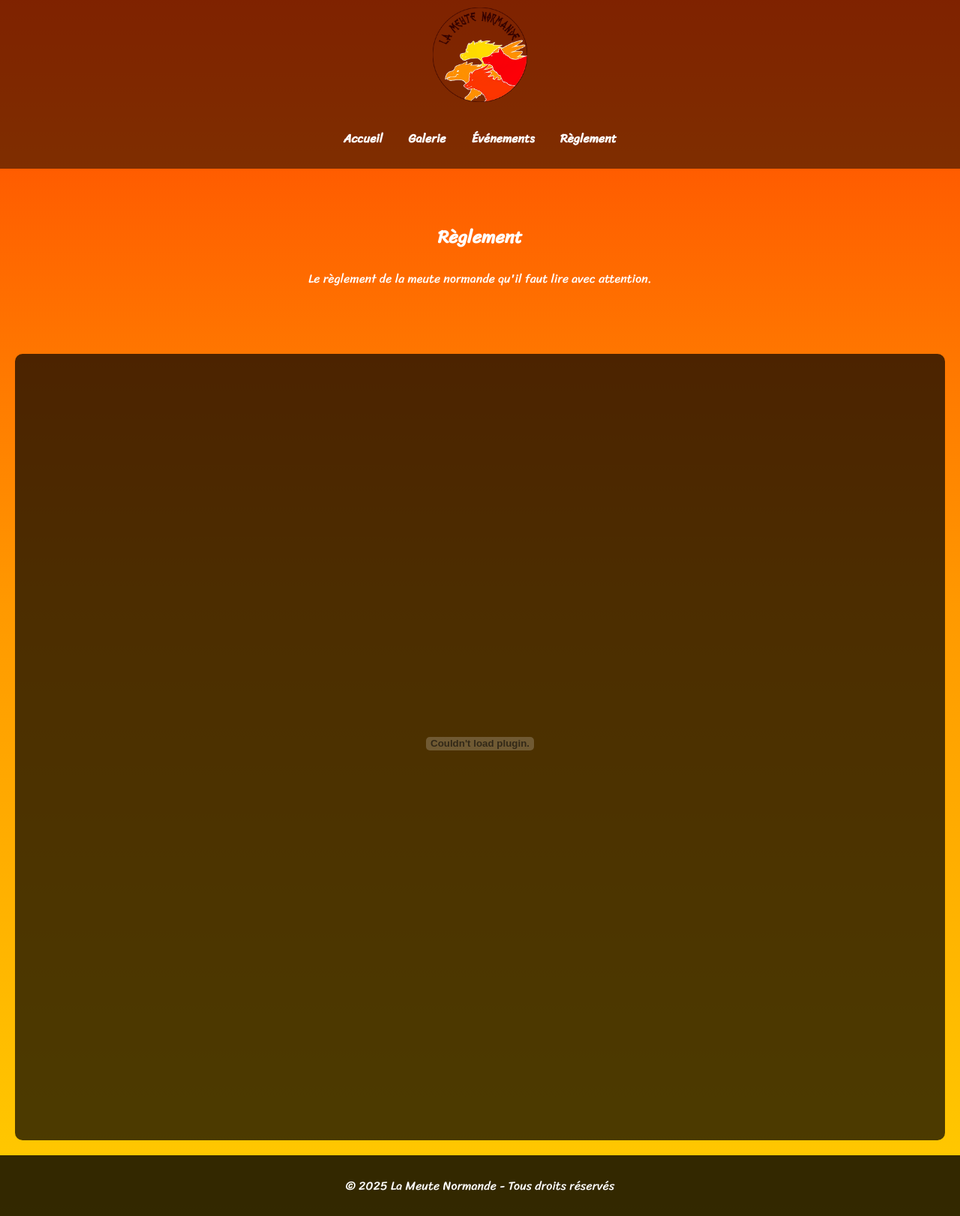
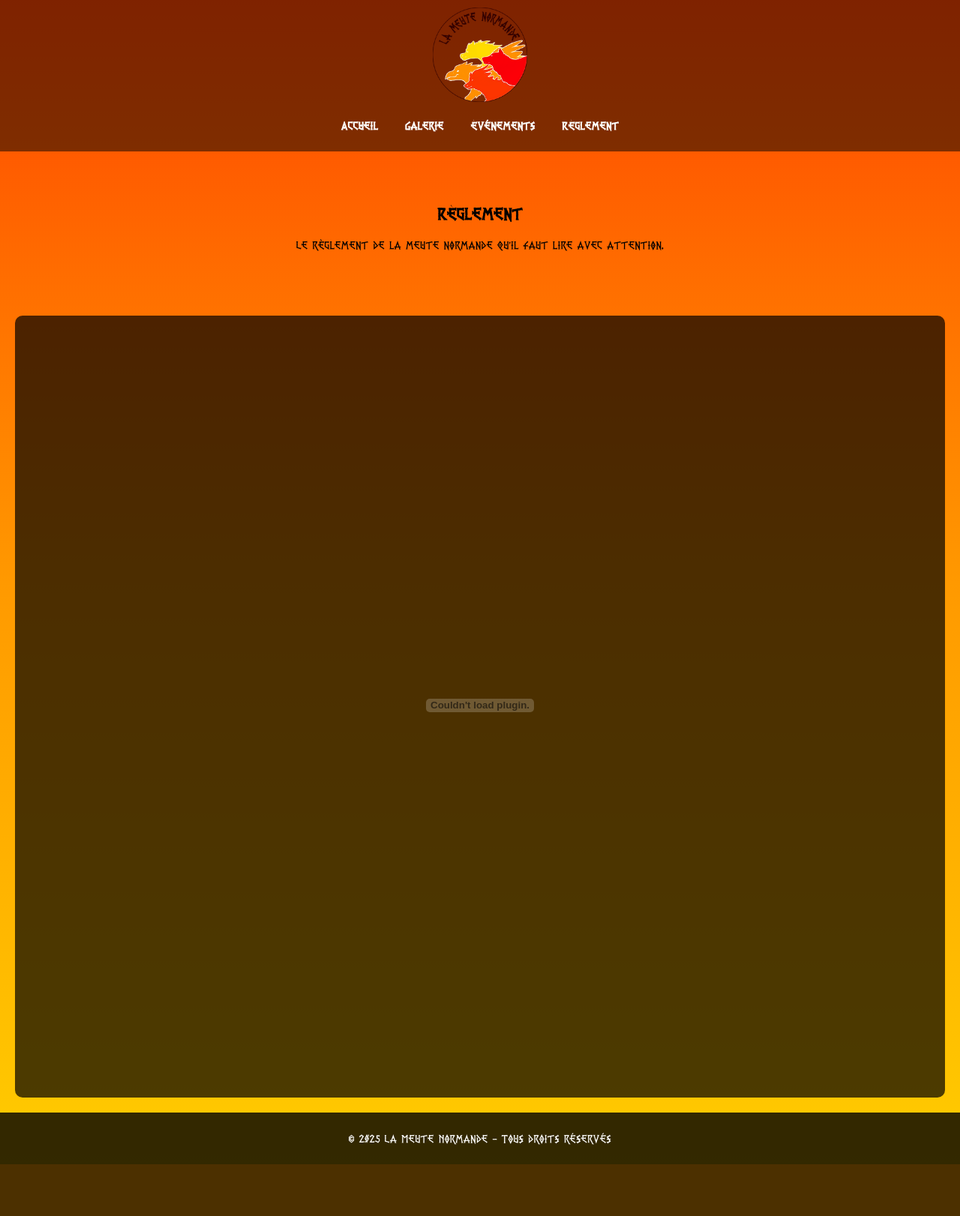
Before and after one commit to FleuryK/fleuryk.github.io, a PHP site: page /la_meute_normande/reglement.html in a window 1280 px wide. Shown: the whole page at 75% size. After the commit the page ends 1553 px from the top, so only its background shows below. Run offline with PHP 8.4, Linux system fonts and the light colour scheme.

Commit message:
Add font and edited 2 pages.

```diff
--- a/la_meute_normande/inc/css/style.css
+++ b/la_meute_normande/inc/css/style.css
@@ -1,4 +1,12 @@
-@import url('https://fonts.googleapis.com/css2?family=Sriracha&display=swap');
+/* @import url('https://fonts.googleapis.com/css2?family=Sriracha&display=swap'); */
+
+@font-face {
+	font-family: 'pr_vikingregular';
+	src: url('../font/pr_viking-webfont.woff2') format('woff2'),
+		 url('../font/pr_viking-webfont.woff') format('woff');
+	font-weight: normal;
+	font-style: normal;
+}
 
 html {
 	scroll-behavior: smooth;
@@ -8,7 +16,8 @@ html {
 
 /* Général */
 body {
-	font-family: "Sriracha", sans-serif;
+	/* font-family: "Sriracha", sans-serif; */
+	font-family: "pr_vikingregular", sans-serif;
 	font-weight: 400;
 	font-style: normal;
 	margin: 0;
@@ -51,6 +60,7 @@ nav a, nav a:hover {
 /* Section principale */
 .hero {
 	padding: 50px;
+	color: #000000;
 }
 
 /* Événements */
--- a/la_meute_normande/reglement.html
+++ b/la_meute_normande/reglement.html
@@ -3,19 +3,19 @@
 	<head>
 		<meta charset="UTF-8">
 		<meta name="viewport" content="width=device-width, initial-scale=1.0">
-		<title>La Meute Normande &bull; Welcome!</title>
-		<link rel="stylesheet" href="inc/css/style.css">
+		<title>La Meute Normande &bull; R&egrave;glement</title>
+		<link rel="stylesheet" href="./inc/css/style.css">
 	</head>
 
 	<body>
 		<header>
-			<h1><img src="inc/img/logo_la_meute_normande_rond.png" alt="Logo La Meute Normande" style="width: 10%;"></h1>
+			<h1><img src="./inc/img/logo_la_meute_normande_rond.png" alt="Logo La Meute Normande" style="width: 10%;"></h1>
 			<nav>
 				<ul>
 					<li><a href="./">Accueil</a></li>
-					<li><a href="galerie.html">Galerie</a></li>
-					<li><a href="./#events">&Eacute;v&eacute;nements</a></li>
-					<li><a href="reglement.html">R&egrave;glement</a></li>
+					<li><a href="./galerie.html">Galerie</a></li>
+					<li><a href="./index.html#events">&Eacute;v&eacute;nements</a></li>
+					<li><a href="./reglement.html">R&egrave;glement</a></li>
 				</ul>
 			</nav>
 		</header>
@@ -27,7 +27,7 @@
 			</section>
 
 			<section class="rules">
-				<embed src="inc/Reglement_de_la_Meute_Normande.pdf" style="width: 100%; height: 1000px;" type="application/pdf">
+				<object data="./inc/Reglement_de_la_Meute_Normande.pdf" type="application/pdf" style="width: 100%; height: 1000px;"></object>
 			</section>
 		</main>
 
```
Also changed, not shown: la_meute_normande/evenements.html (+6 -6 lines), la_meute_normande/inc/font/pr_viking-webfont.woff (added), la_meute_normande/inc/font/pr_viking-webfont.woff2 (added).
